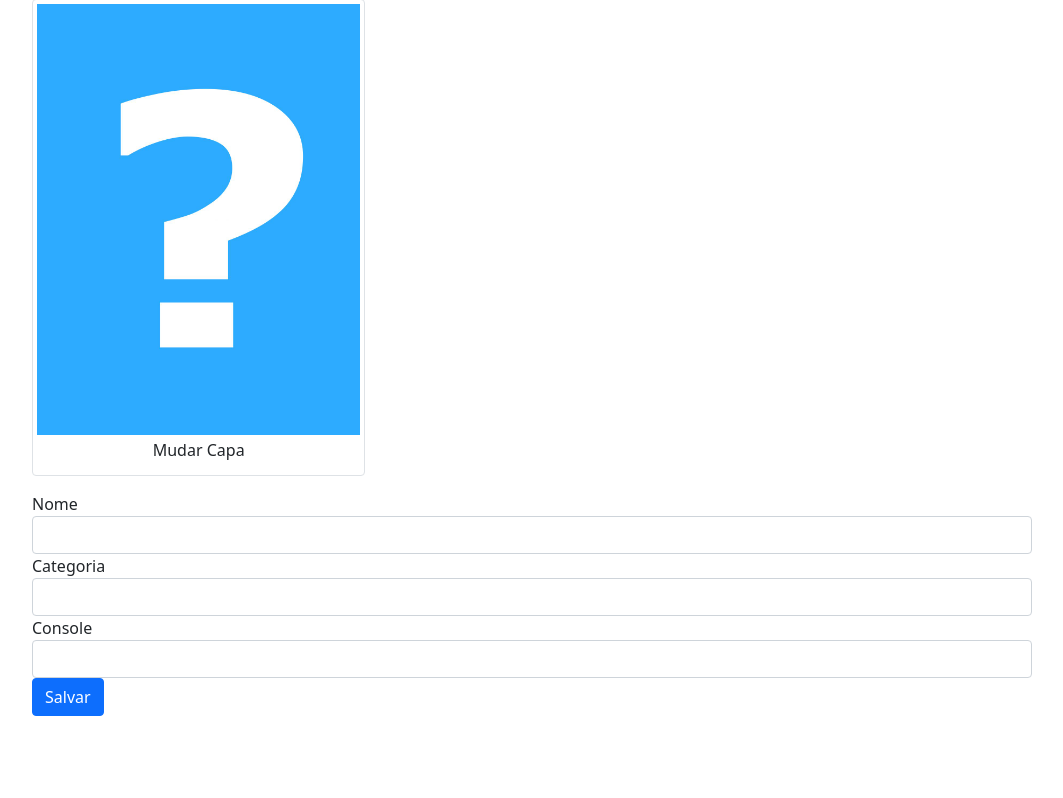
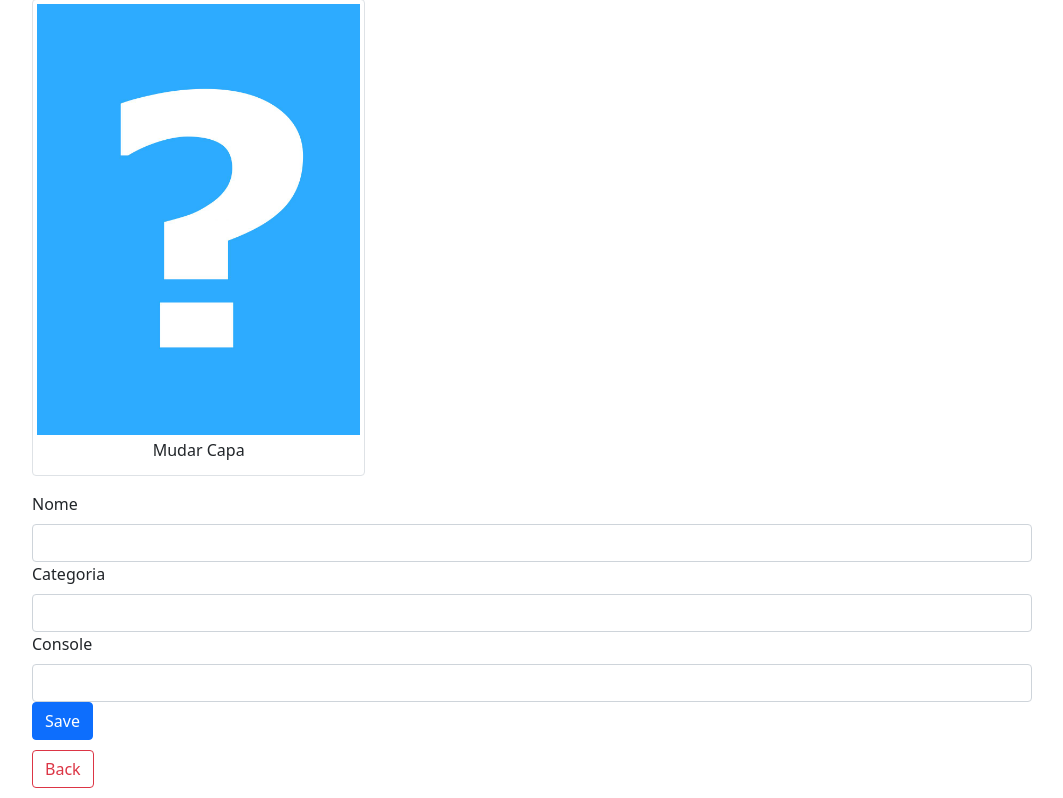
Before and after one commit to rodrigguis/jogo-teca, a Flask app: page /novo in a window 1280 px wide. Shown: the part 67-865 px from the top of the page, without its empty margins (108-1171 px from the left). Before the commit the page ends 783 px from the top, so only its background shows below. Run offline with Flask 3, Linux system fonts and the light colour scheme; the visitor is signed in with stand-in values (Sample User, id 1); some libraries are stand-ins or nearby versions.

Commit message:
feat: add editions

```diff
--- a/app.py
+++ b/app.py
@@ -2,6 +2,7 @@
 
 from flask import Flask
 from flask_sqlalchemy import SQLAlchemy
+
 
 app = Flask(__name__)
 app.config.from_pyfile('config.py')
--- a/helpers.py
+++ b/helpers.py
@@ -1,9 +1,18 @@
 import os
 from app import app
+from flask_wtf import FlaskForm
+from wtforms import StringField, validators, SubmitField
+
+class FormularioJogo(FlaskForm):
+    """Class FormularioJogo"""
+    nome = StringField('Nome', [validators.DataRequired(), validators.Length(min=2, max=50)])
+    categoria = StringField('Categoria', [validators.DataRequired(), validators.Length(min=2, max=40)])
+    console = StringField('Console', [validators.DataRequired(), validators.Length(min=2, max=20)])
+    salvar = SubmitField('Save')
+
 
 def recupera_imagem(id):
     """ Method page recupera """
-
     for nome_arquivo in os.listdir(app.config['UPLOAD_PATH']):
         if f'capa{id}' in nome_arquivo:
             return nome_arquivo
@@ -13,7 +22,6 @@ def recupera_imagem(id):
 
 def deleta_arquivo(id):
     """ Method page deleta """
-
     arquivo = recupera_imagem(id)
     if arquivo != 'capa_padrao.jpg':
         os.remove(os.path.join(app.config['UPLOAD_PATH'], arquivo))
--- a/requirements.txt
+++ b/requirements.txt
@@ -2,6 +2,7 @@ blinker==1.8.2
 click==8.1.7
 Flask==3.0.3
 Flask-SQLAlchemy==3.1.1
+Flask-WTF==1.0.0
 greenlet==3.0.3
 itsdangerous==2.2.0
 Jinja2==3.1.4
@@ -11,3 +12,4 @@ protobuf==5.27.0
 SQLAlchemy==2.0.30
 typing_extensions==4.12.1
 Werkzeug==3.0.3
+WTForms==3.1.2
--- a/templates/editar.html
+++ b/templates/editar.html
@@ -26,7 +26,8 @@
             <label for="console">Console</label>
             <input type="text" id="console" name="console" class="form-control" value="{{ jogo.console }}">
           </div>
-          <button type="submit" class="btn btn-primary btn-salvar">Salvar</button>
+          <button type="submit" class="btn btn-primary btn-salvar">Save</button>
+            <a class="btn btn-outline-secondary" href="{{ url_for('index') }}">Back</a>
         </fieldset>
       </form>
 {% endblock %}
--- a/templates/lista.html
+++ b/templates/lista.html
@@ -1,5 +1,10 @@
 {% extends "template.html" %}
 {% block conteudo %}
+
+    <a class="btn btn-outline-primary" href="{{ url_for('login') }}">Login</a>
+    <a class="btn btn-outline-danger" href="{{ url_for('logout') }}">Logout</a>
+    <a class="btn btn-outline-success" href="{{ url_for('novo') }}">New Game</a>
+
     <table class="table table-striped table-responsive table-bordered">
         <thead class="thead-default">
             <tr>
--- a/templates/login.html
+++ b/templates/login.html
@@ -8,5 +8,6 @@
             <p><label>Senha:</label> <input class="form-control" type="password" name="senha" required></p>
             <p><button class="btn btn-primary" type="submit">Entrar</button></p>
         </form>
+        <a class="btn btn-outline-secondary" href="{{ url_for('index') }}">Back</a>
     </div>
 {% endblock %}
--- a/templates/novo.html
+++ b/templates/novo.html
@@ -14,18 +14,21 @@
 
     <fieldset>
         <div class="form-group">
-        <label for="nome">Nome</label>
-        <input type="text" id="nome" name="nome" class="form-control">
+            {{ form.nome.label(class="form-label") }}
+            {{ form.nome(class="form-control") }}
         </div>
         <div class="form-group">
-        <label for="categoria">Categoria</label>
-        <input type="text" id="categoria" name="categoria" class="form-control">
+            {{ form.categoria.label(class="form-label") }}
+            {{ form.categoria(class="form-control") }}
         </div>
         <div class="form-group">
-        <label for="console">Console</label>
-        <input type="text" id="console" name="console" class="form-control">
+            {{ form.console.label(class="form-label") }}
+            {{ form.console(class="form-control") }}
         </div>
-        <button type="submit" class="btn btn-primary btn-salvar">Salvar</button>
+        <div>
+            {{ form.salvar(class="btn btn-primary") }}
+        </div>
+        <a class="btn btn-outline-danger" href="{{ url_for('index') }}">Back</a>
     </fieldset>
 </form>
 {% endblock %}
--- a/views.py
+++ b/views.py
@@ -3,7 +3,7 @@
 from flask import render_template, request, redirect, session, flash, url_for, send_from_directory
 from app import app, db
 from models import Jogos, Usuarios
-from helpers import recupera_imagem, deleta_arquivo
+from helpers import recupera_imagem, deleta_arquivo, FormularioJogo
 import time
 
 
@@ -20,15 +20,22 @@ def novo():
     if 'usuario_logado' not in session or session['usuario_logado'] == None:
         return redirect(url_for('login', proxima=url_for('novo')))
 
-    return render_template('novo.html', titulo='Novo Jogo')
+    form = FormularioJogo()
+
+    return render_template('novo.html', titulo='Novo Jogo', form=form)
 
 
 @app.route('/criar', methods=['POST',])
 def criar():
     """ Method page criar """
-    nome = request.form['nome']
-    categoria = request.form['categoria']
-    console = request.form['console']
+    form = FormularioJogo(request.form)
+
+    if not form.validate_on_submit():
+        redirect(url_for('novo'))
+
+    nome = form.nome.data
+    categoria = form.categoria.data
+    console = form.console.data
 
     jogo = Jogos.query.filter_by(nome=nome).first()
 
```
Also changed, not shown: uploads/capa6-1718573104.512443.jpg (added), uploads/capa7-1718669105.1338813.jpg (added), uploads/capa7-1718671156.5670707.jpg (added), 1 other file. Lines whose indentation alone changed are shown as unchanged.
